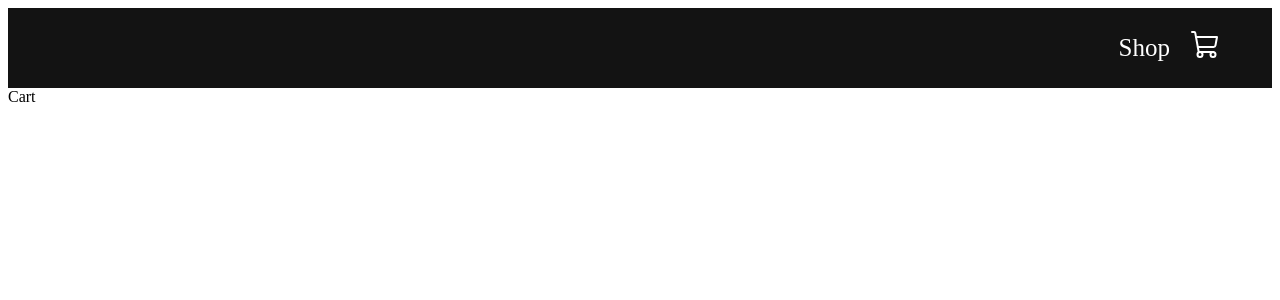
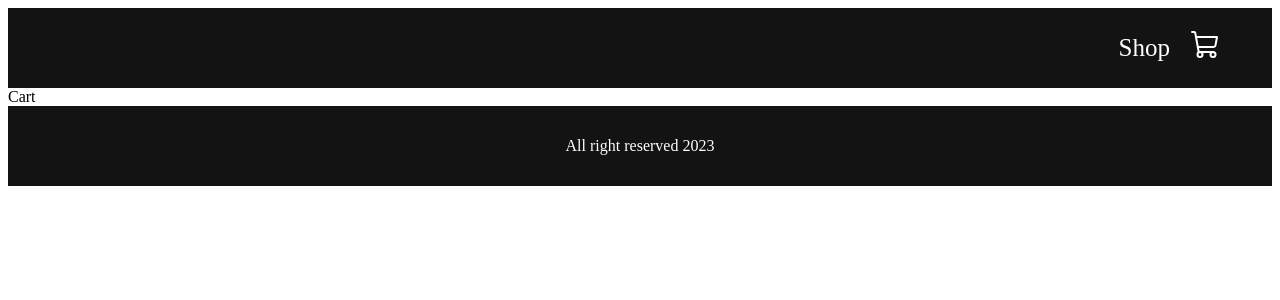
Before and after one commit to GirmantasSejunas/e-shop, a React (Create React App) app: page /cart in a window 1280 px wide. Shown: the top 300 px of the page. Built offline with nearby package versions, Linux system fonts and the light colour scheme.

Commit message:
added footer

```diff
--- a/src/App.js
+++ b/src/App.js
@@ -1,6 +1,7 @@
 import './App.css';
 import { BrowserRouter, Routes, Route } from 'react-router-dom';
 import NavBar from './components/NavBar';
+import { Footer } from './components/Footer';
 import { Shop } from './pages/shop/Shop';
 import{ Cart } from './pages/cart/Cart';
 
@@ -13,7 +14,7 @@ function App() {
         <Route path='/' element={<Shop/>}/>
         <Route path='/cart' element={<Cart/>}/>
       </Routes>
-
+      <Footer/>
       </BrowserRouter>
 
     </div>
--- /dev/null
+++ b/src/components/Footer.jsx
@@ -0,0 +1,8 @@
+import React from 'react'
+import './footer.css'
+
+export const Footer = () => {
+  return (
+    <div className='footer'>All right reserved 2023</div>
+  )
+}
--- /dev/null
+++ b/src/components/footer.css
@@ -0,0 +1,9 @@
+.footer{
+    width: 100%;
+    height: 80px;
+    background-color: rgb(19, 19, 19);
+    display: flex;
+    justify-content: center;
+    align-items: center;
+    color: white;
+}
```
